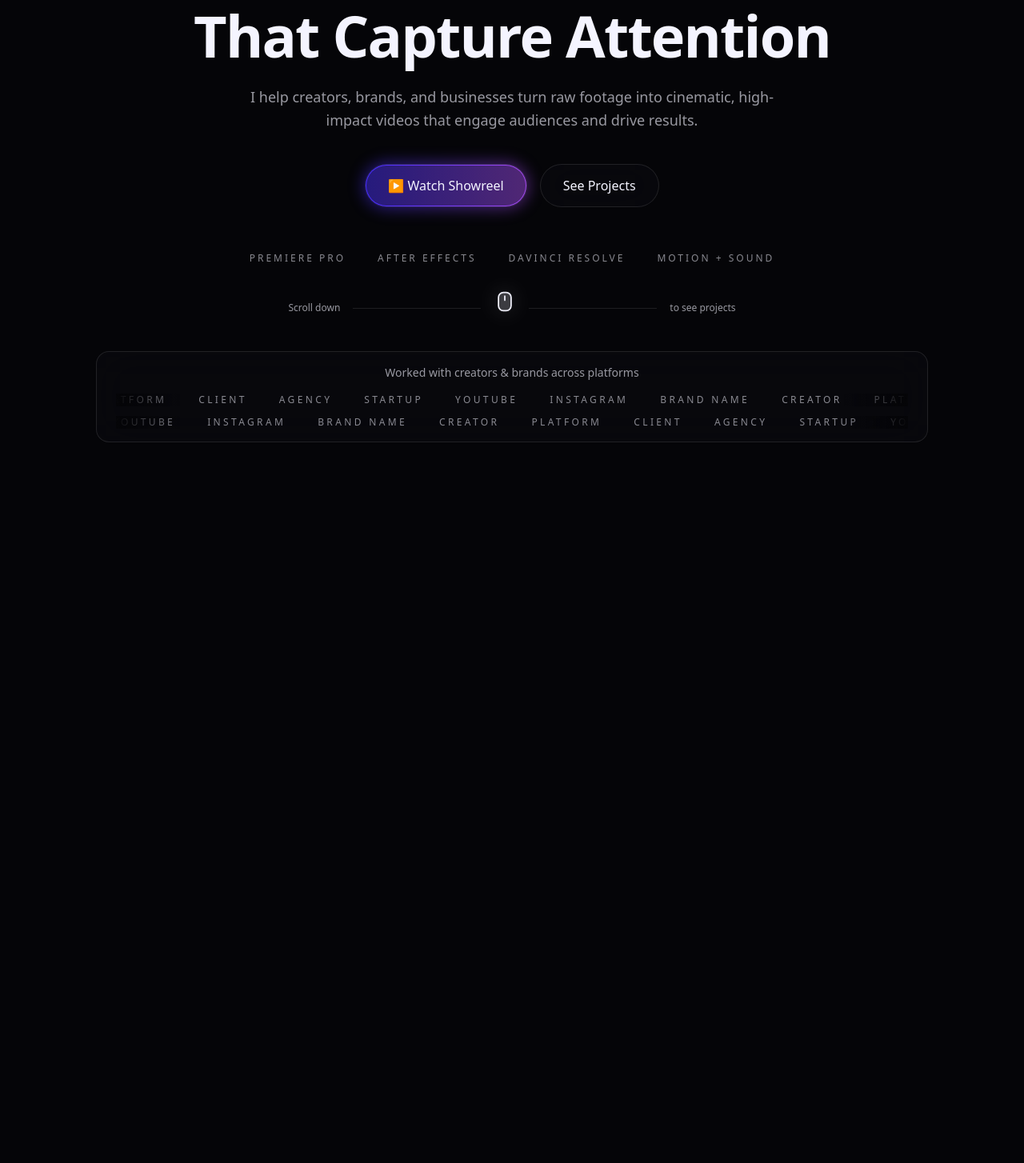
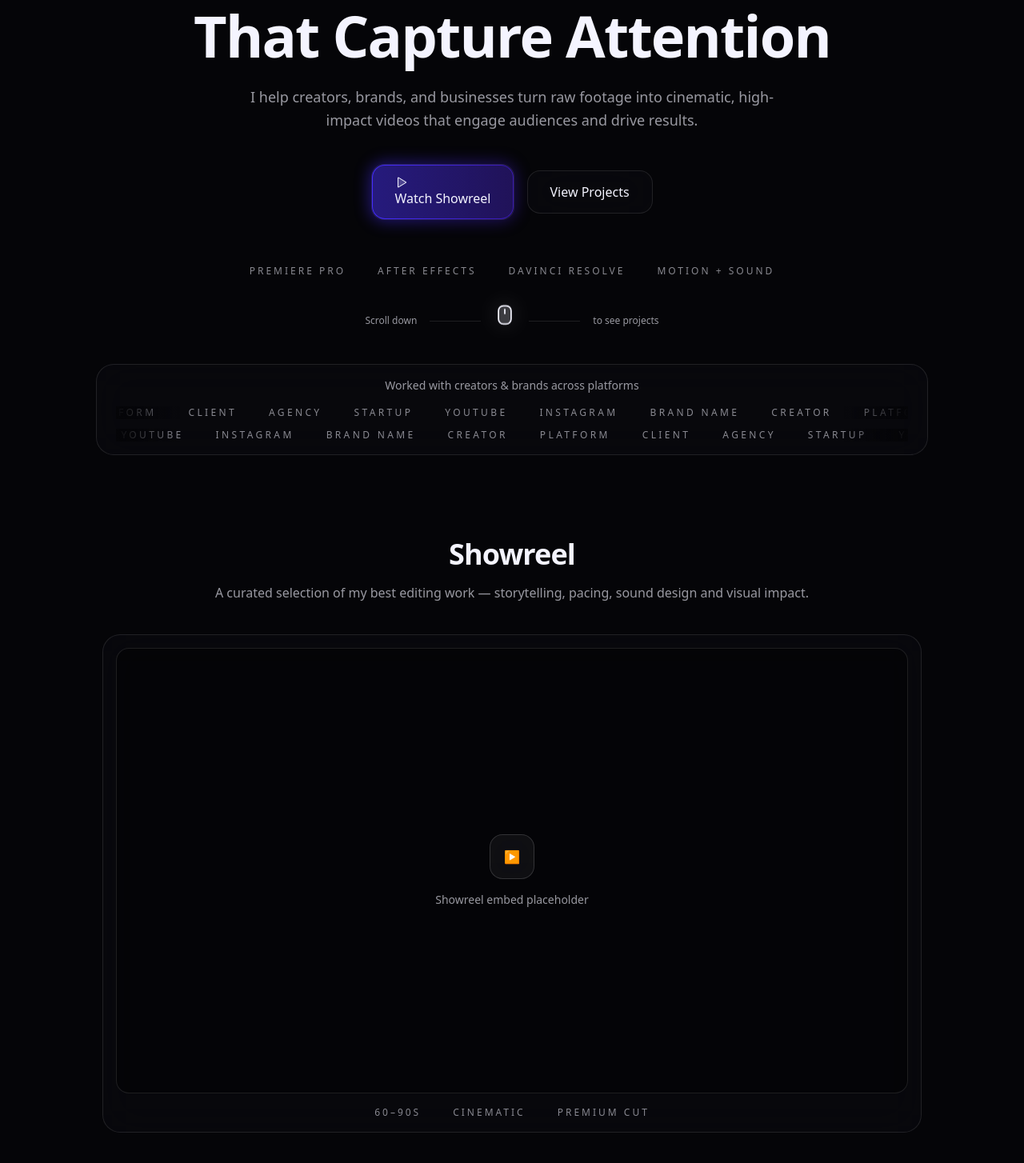
Before and after one commit to doesamancode/portfolio, a React (Vite) app: page / in a window 1280 px wide. Shown: the part 294-1748 px from the top of the page at 80% size. Before the commit the page ends 851 px from the top, so only its background shows below. Built offline with nearby package versions, Linux system fonts and the light colour scheme.

Commit message:
Added Showreel section and fixes

```diff
--- a/src/App.jsx
+++ b/src/App.jsx
@@ -2,15 +2,17 @@ import React from 'react'
 import Background from "./components/Background";
 import Navbar from "./components/Navbar";
 import HeroSection from "./components/HeroSection";
+import ShowreelSection from "./components/ShowreelSection";
 
 export default function App() {
   return (
-    <div id="top">
+    <div id="top" className="relative">
       <Background />
       <Navbar />
 
       <main className="pt-20">
         <HeroSection />
+        <ShowreelSection />
       </main>
     </div>
   );
--- a/src/components/Background.jsx
+++ b/src/components/Background.jsx
@@ -3,11 +3,11 @@ export default function Background() {
     <div className="pointer-events-none fixed inset-0 -z-10 overflow-hidden">
       <div className="absolute inset-0 bg-[var(--bg)]" />
 
-      <div className="absolute -left-[25%] -top-[35%] h-[900px] w-[900px] rounded-full blur-[160px] opacity-40 bg-[radial-gradient(circle_at_center,var(--primary-from)_0%,transparent_62%)] animate-blobA" />
+      <div className="absolute -left-[30%] -top-[45%] h-[1100px] w-[1100px] rounded-full blur-[140px] opacity-55 bg-[radial-gradient(circle_at_center,var(--primary-from)_0%,transparent_62%)] animate-blobA" />
 
-      <div className="absolute -right-[25%] -bottom-[35%] h-[900px] w-[900px] rounded-full blur-[170px] opacity-35 bg-[radial-gradient(circle_at_center,var(--primary-to)_0%,transparent_62%)] animate-blobB" />
+      <div className="absolute -right-[30%] -bottom-[45%] h-[1100px] w-[1100px] rounded-full blur-[150px] opacity-50 bg-[radial-gradient(circle_at_center,var(--primary-to)_0%,transparent_62%)] animate-blobB" />
 
-      <div className="absolute inset-0 bg-gradient-to-b from-transparent via-transparent to-[var(--bg)]" />
+      <div className="absolute inset-0 bg-[radial-gradient(circle_at_center,rgba(255,255,255,0.03)_0%,transparent_65%)]" />
     </div>
   );
 }
--- a/src/components/HeroSection.jsx
+++ b/src/components/HeroSection.jsx
@@ -14,6 +14,23 @@ function MouseIcon() {
         opacity="0.2"
       />
       <path d="M144,16H112A64.07,64.07,0,0,0,48,80v96a64.07,64.07,0,0,0,64,64h32a64.07,64.07,0,0,0,64-64V80A64.07,64.07,0,0,0,144,16Zm48,160a48.05,48.05,0,0,1-48,48H112a48.05,48.05,0,0,1-48-48V80a48.05,48.05,0,0,1,48-48h32a48.05,48.05,0,0,1,48,48ZM136,64v48a8,8,0,0,1-16,0V64a8,8,0,0,1,16,0Z" />
+    </svg>
+  );
+}
+
+function PlayIcon() {
+  return (
+    <svg
+      className="h-4 w-4 text-[var(--fg)]"
+      xmlns="http://www.w3.org/2000/svg"
+      viewBox="0 0 256 256"
+      fill="currentColor"
+    >
+      <path
+        d="M228.23,134.69,84.15,222.81A8,8,0,0,1,72,216.12V39.88a8,8,0,0,1,12.15-6.69l144.08,88.12A7.82,7.82,0,0,1,228.23,134.69Z"
+        opacity="0.2"
+      />
+      <path d="M232.4,114.49,88.32,26.35a16,16,0,0,0-16.2-.3A15.86,15.86,0,0,0,64,39.87V216.13A15.94,15.94,0,0,0,80,232a16.07,16.07,0,0,0,8.36-2.35L232.4,141.51a15.81,15.81,0,0,0,0-27ZM80,215.94V40l143.83,88Z" />
     </svg>
   );
 }
@@ -40,14 +57,14 @@ export default function HeroSection() {
 
           <div className="mt-10 flex flex-wrap items-center justify-center gap-4">
             <GlowButton href="#showreel" size="lg">
-              ▶ Watch Showreel
+              <PlayIcon /> Watch Showreel
             </GlowButton>
 
             <a
               href="#projects"
-              className="rounded-full border border-white/10 bg-[var(--glass)] px-7 py-3.5 text-base text-[var(--fg)]/85 backdrop-blur-xl transition hover:bg-[var(--glass-strong)] hover:text-[var(--fg)]"
+              className="rounded-[var(--radius-btn)] border border-white/10 bg-[var(--glass)] px-7 py-3.5 text-base text-[var(--fg)]/85 backdrop-blur-xl transition hover:bg-[var(--glass-strong)] hover:text-[var(--fg)]"
             >
-              See Projects
+              View Projects
             </a>
           </div>
 
@@ -60,11 +77,12 @@ export default function HeroSection() {
 
           <div className="mt-10 flex items-center justify-center gap-4 text-xs text-[var(--muted)]">
             <span>Scroll down</span>
-            <span className="h-[1px] w-40 bg-white/10" />
+            <span className="h-[1px] w-16 bg-white/10" />
             <MouseIcon />
-            <span className="h-[1px] w-40 bg-white/10" />
+            <span className="h-[1px] w-16 bg-white/10" />
             <span>to see projects</span>
           </div>
+
           <TrustMarquee />
         </div>
       </div>
--- /dev/null
+++ b/src/components/ShowreelSection.jsx
@@ -0,0 +1,38 @@
+export default function ShowreelSection() {
+  return (
+    <section id="showreel" className="relative py-24">
+      <div className="mx-auto max-w-8xl px-30 py-1">
+        <div className="mx-auto max-w-5xl text-center">
+          <h2 className="text-3xl font-semibold tracking-tight text-[var(--fg)] sm:text-4xl">
+            Showreel
+          </h2>
+
+          <p className="mt-4 text-[var(--muted)]">
+            A curated selection of my best editing work — storytelling, pacing, sound design and visual impact.
+          </p>
+
+          <div className="mt-10 rounded-[var(--radius-card)] border border-white/10 bg-[var(--glass)] p-4 backdrop-blur-xl">
+            <div className="relative aspect-video w-full overflow-hidden rounded-[calc(var(--radius-card)-6px)] border border-white/10 bg-black/40">
+              <div className="absolute inset-0 grid place-items-center">
+                <div className="text-center">
+                  <div className="mx-auto grid h-14 w-14 place-items-center rounded-[var(--radius-btn)] border border-white/15 bg-white/5 backdrop-blur-xl">
+                    ▶
+                  </div>
+                  <p className="mt-4 text-sm text-[var(--muted)]">
+                    Showreel embed placeholder
+                  </p>
+                </div>
+              </div>
+            </div>
+
+            <div className="mt-4 flex flex-wrap items-center justify-center gap-x-10 gap-y-2 text-xs uppercase tracking-[0.25em] text-[var(--fg)]/55">
+              <span>60–90s</span>
+              <span>Cinematic</span>
+              <span>Premium Cut</span>
+            </div>
+          </div>
+        </div>
+      </div>
+    </section>
+  );
+}
--- a/src/components/TrustMarquee.jsx
+++ b/src/components/TrustMarquee.jsx
@@ -37,7 +37,7 @@ function Row({ reverse = false }) {
 export default function TrustMarquee() {
   return (
     <div className="mt-10 w-full">
-      <div className="rounded-2xl border border-white/10 bg-[var(--glass)] px-6 py-4 backdrop-blur-xl">
+      <div className="rounded-[var(--radius-card)] border border-white/10 bg-[var(--glass)] px-6 py-4 backdrop-blur-xl">
         <div className="text-center text-sm text-[var(--muted)]">
           Worked with creators & brands across platforms
         </div>
--- a/src/components/ui/GlowButton.jsx
+++ b/src/components/ui/GlowButton.jsx
@@ -16,7 +16,8 @@ export default function GlowButton({
       href={href}
       onClick={onClick}
       className={[
-        "group relative inline-flex items-center justify-center rounded-full",
+        "group relative inline-flex items-center justify-center",
+        "rounded-[var(--radius-btn)]",
         "bg-[var(--glass)] text-[var(--fg)] backdrop-blur-xl",
         "border border-white/10",
         "transition",
@@ -24,18 +25,10 @@ export default function GlowButton({
         className,
       ].join(" ")}
     >
-      <span
-        className={[
-          "pointer-events-none absolute -inset-[2px] rounded-full",
-          "bg-gradient-to-r from-[var(--primary-from)] to-[var(--primary-to)]",
-          "opacity-50 blur-[10px]",
-          "transition duration-300",
-          "group-hover:-inset-[3px] group-hover:opacity-90 group-hover:blur-[14px]",
-        ].join(" ")}
-      />
+      <span className="pointer-events-none absolute -inset-[2px] rounded-[calc(var(--radius-btn)+2px)] bg-gradient-to-r from-[var(--primary-from)] to-[var(--primary-to)] opacity-50 blur-[10px] transition duration-300 group-hover:-inset-[3px] group-hover:opacity-90 group-hover:blur-[14px]" />
 
-      <span className="pointer-events-none absolute inset-0 rounded-full">
-        <span className="absolute inset-0 rounded-full border border-transparent [background:linear-gradient(var(--glass),var(--glass))_padding-box,linear-gradient(90deg,var(--primary-from),var(--primary-to))_border-box]" />
+      <span className="pointer-events-none absolute inset-0 rounded-[var(--radius-btn)]">
+        <span className="absolute inset-0 rounded-[var(--radius-btn)] border border-transparent [background:linear-gradient(var(--glass),var(--glass))_padding-box,linear-gradient(90deg,var(--primary-from),var(--primary-to))_border-box]" />
       </span>
 
       <span className="relative z-10">{children}</span>
--- a/src/index.css
+++ b/src/index.css
@@ -12,10 +12,14 @@
   --glass-strong: rgba(12,12,18,0.70);
 
   --primary-from: rgba(69, 44, 255, 1);
-  --primary-to: rgba(162, 72, 236, 1);
+  --primary-to: rgba(57, 26, 175, 1);
+  /* --primary-to: rgba(162, 72, 236, 1); */
 
   --edge-glow-1: rgba(69, 44, 255, 0.55);
-  --edge-glow-2: rgba(162, 72, 236, 0.38);
+  --edge-glow-2: rgba(57, 26, 175, 0.38);
+
+  --radius-btn: 16px;
+  --radius-card: 22px;
 }
 
 html, body {
```
